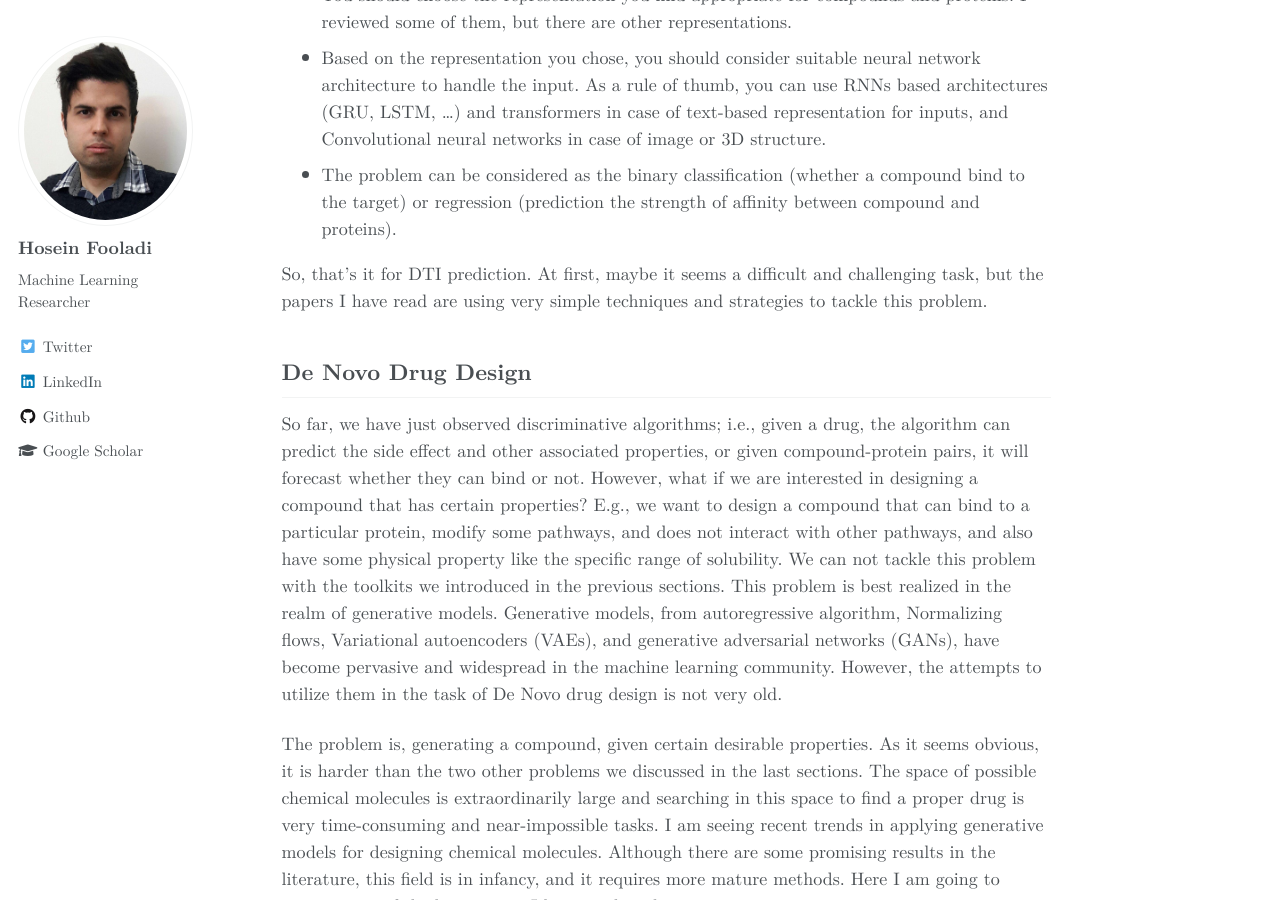
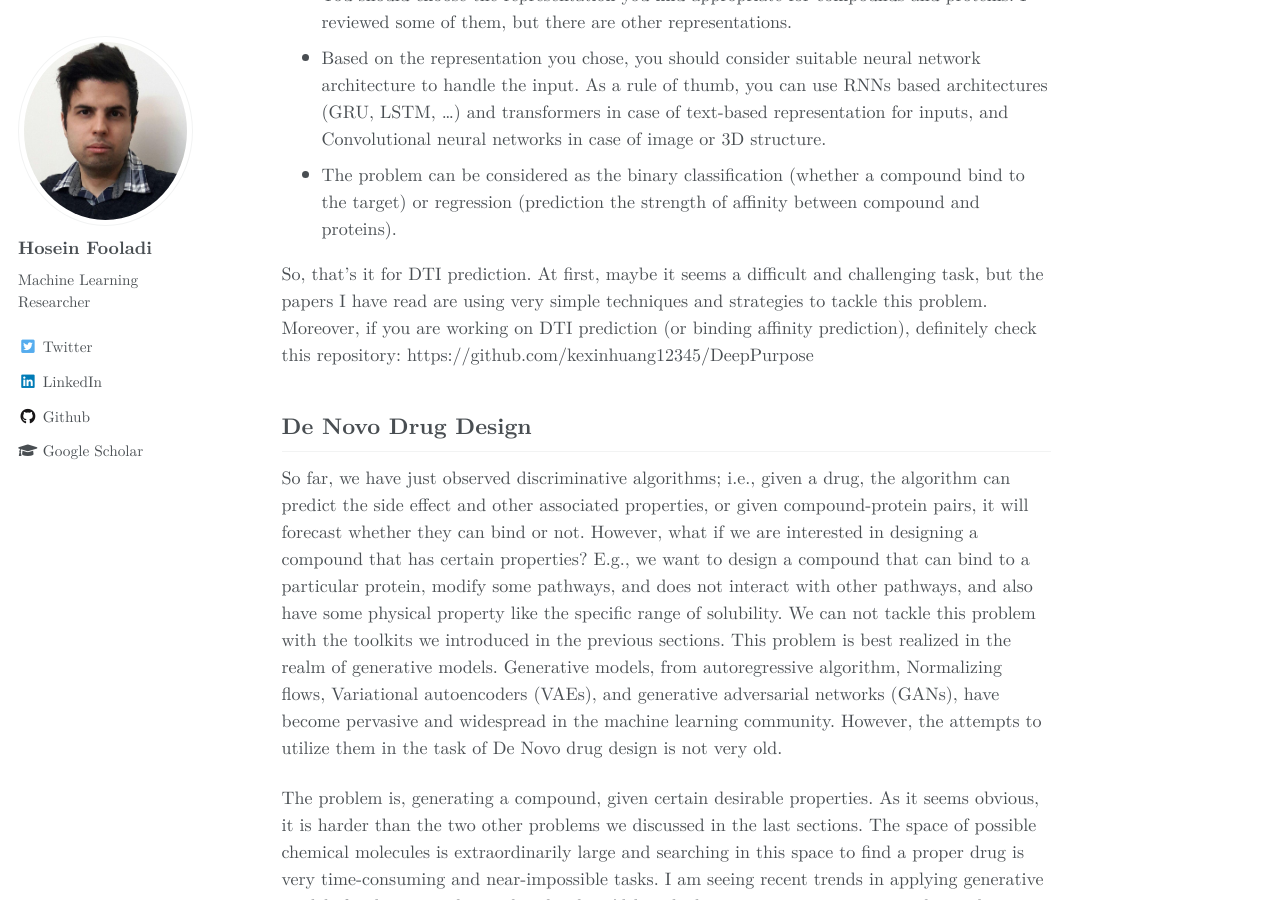
Before and after one commit to HFooladi/HFooladi.github.io, a Jekyll site: the page built from _posts/2018-10-31-Review_DL_Drug.md, in a window 1280 px wide and 900 px high, scrolled down 6251 px. Built offline with Jekyll 4.4.1, drawn with Linux system fonts in a browser that asks for light colours; some web fonts are replaced; formulas are drawn with MathJax 3; comment, search, counter and statistics services are not loaded.

Commit message:
adding deeppurpose to drug discovery review post

```diff
--- a/_posts/2018-10-31-Review_DL_Drug.md
+++ b/_posts/2018-10-31-Review_DL_Drug.md
@@ -147,7 +147,8 @@ in case of text-based representation for inputs, and Convolutional neural networ
 - The problem can be considered as the binary classification (whether a compound bind to the target) or regression (prediction the strength of affinity between compound and proteins).
 
 So, that's it for DTI prediction. At first, maybe it seems a difficult and challenging task, but the papers I have read are using very simple techniques
-and strategies to tackle this problem.
+and strategies to tackle this problem. Moreover, if you are working on DTI prediction (or binding affinity prediction), definitely check
+this repository: https://github.com/kexinhuang12345/DeepPurpose
 
 ## De Novo Drug Design
 
```
